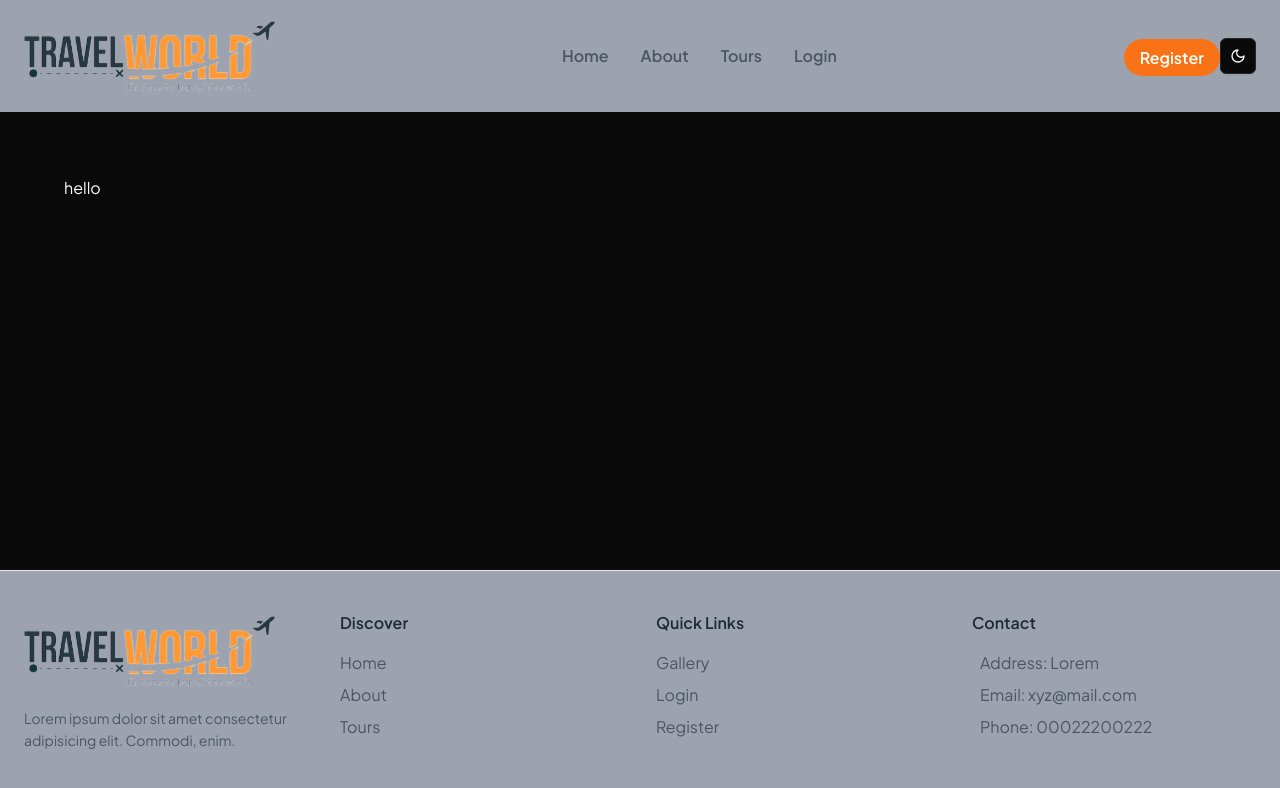
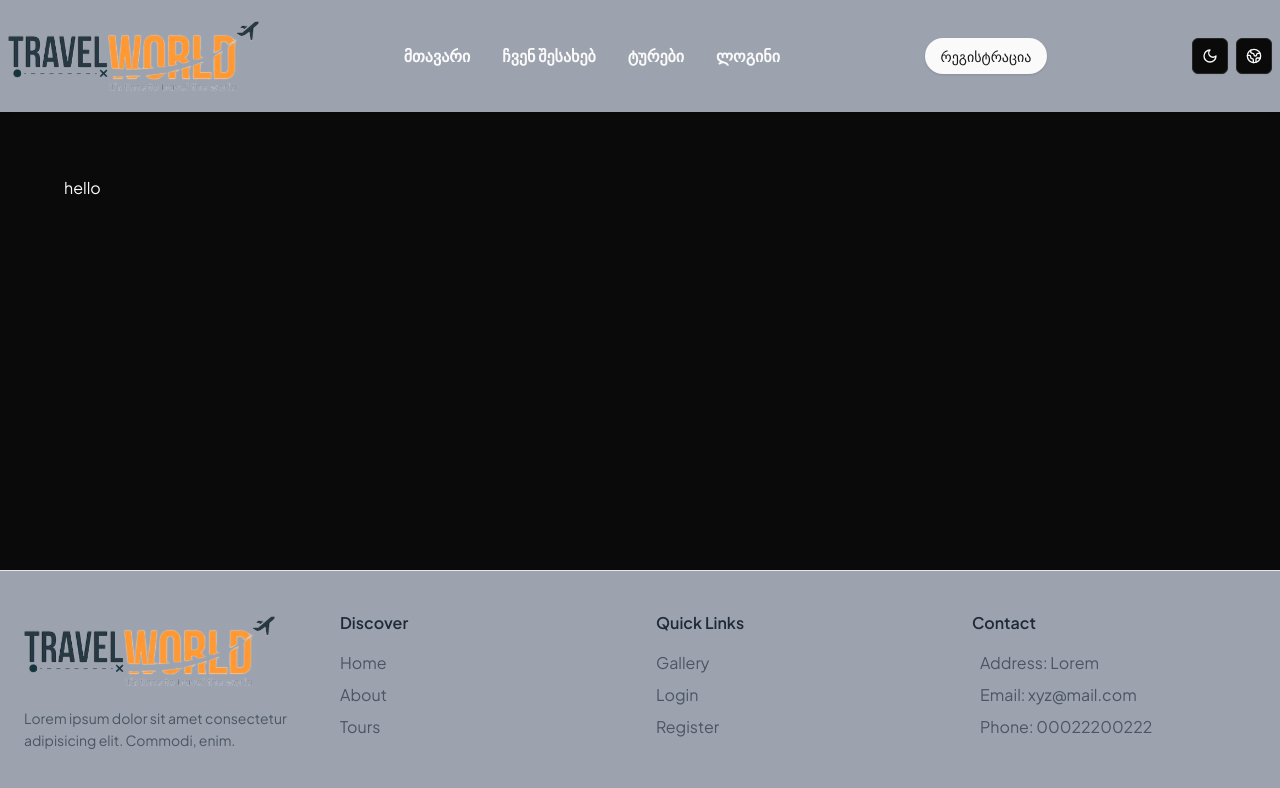
Before and after one commit to dachidavituri/myTravel, a React (Vite) app: page / in a window 1280 px wide. Shown: the top 788 px of the page. Built offline with nearby package versions, Linux system fonts and the light colour scheme.

Commit message:
complete header

```diff
--- a/package.json
+++ b/package.json
@@ -24,6 +24,7 @@
     "react": "^18.3.1",
     "react-dom": "^18.3.1",
     "react-i18next": "^15.4.0",
+    "react-router": "^7.1.1",
     "tailwind-merge": "^2.6.0",
     "tailwindcss-animate": "^1.0.7"
   },
--- /dev/null
+++ b/src/components/base/chang-language/change-language.tsx
@@ -0,0 +1,41 @@
+import { Earth } from "lucide-react";
+import i18n from "i18next";
+import { Button } from "@/components/ui/button";
+import {
+  DropdownMenu,
+  DropdownMenuContent,
+  DropdownMenuItem,
+  DropdownMenuTrigger,
+} from "@/components/ui/dropdown-menu";
+import { useLocation, useNavigate } from "react-router";
+
+export function ChangeLanguage() {
+  const location = useLocation();
+  const navigate = useNavigate();
+  const changeLanguage = (lang: string) => {
+    const currentParams = new URLSearchParams(location.search);
+    const newPath = `/${lang}${location.pathname.substring(3)}`;
+    const newSearch = currentParams.toString();
+
+    i18n.changeLanguage(lang);
+    navigate(`${newPath}?${newSearch}`, { replace: true });
+  };
+
+  return (
+    <DropdownMenu>
+      <DropdownMenuTrigger asChild>
+        <Button variant="outline" size="icon">
+          <Earth />
+        </Button>
+      </DropdownMenuTrigger>
+      <DropdownMenuContent align="end">
+        <DropdownMenuItem onClick={() => changeLanguage("en")}>
+          English
+        </DropdownMenuItem>
+        <DropdownMenuItem onClick={() => changeLanguage("ka")}>
+          ქართული
+        </DropdownMenuItem>
+      </DropdownMenuContent>
+    </DropdownMenu>
+  );
+}
--- /dev/null
+++ b/src/components/base/chang-language/index.ts
@@ -0,0 +1 @@
+export * from "./change-language";
--- a/src/components/base/header/header-cva.ts
+++ b/src/components/base/header/header-cva.ts
@@ -3,20 +3,11 @@ import { cva } from "class-variance-authority";
 export const navItem = cva("hover:text-orange-500 transition duration-200", {
   variants: {
     isMenuOpen: {
-      true: "text-gray-600",
-      false: "text-gray-800",
+      true: "text-sm",
+      false: "text-base",
     },
   },
 });
-
 export const buttonStyles = cva(
   "bg-orange-500 text-white px-4 py-2 rounded-full hover:bg-orange-600 transition duration-200",
-  {
-    variants: {
-      isMobile: {
-        true: "md:hidden",
-        false: "hidden md:block",
-      },
-    },
-  },
 );
--- a/src/components/base/header/header.tsx
+++ b/src/components/base/header/header.tsx
@@ -3,42 +3,50 @@ import TravelWorldIcon from "../travel-world";
 import { navItem, buttonStyles } from "./header-cva";
 import { ModeToggle } from "@/components/theme/mode-toggle";
 import { useTheme } from "@/components/theme/theme-provider";
+import { Link, NavLink } from "react-router";
+import { Button } from "@/components/ui/button";
+import Menu from "./menu";
+import { ChangeLanguage } from "../chang-language";
+import { useTranslation } from "react-i18next";
 const Header: React.FC = () => {
   const [isMenuOpen, setIsMenuOpen] = useState(false);
 
   const toggleMenu = () => {
     setIsMenuOpen(!isMenuOpen);
   };
+  const { t } = useTranslation();
   const { theme } = useTheme();
   const headerBgColor = theme == "dark" ? "bg-gray-400" : "bg-white";
-
   return (
     <header className={`${headerBgColor} shadow-md font-semibold`}>
-      <div className="container mx-auto flex items-center justify-between py-4 px-6">
+      <div className="container mx-auto flex items-center justify-between py-4 px-2">
         <div className="flex items-center space-x-2">
           <TravelWorldIcon />
         </div>
-        <nav className="hidden md:flex space-x-8 text-gray-600">
-          <a href="#home" className={navItem()}>
-            Home
-          </a>
-          <a href="#about" className={navItem()}>
-            About
-          </a>
-          <a href="#tours" className={navItem()}>
-            Tours
-          </a>
-          <a href="#login" className={navItem()}>
-            Login
-          </a>
+        <nav className="hidden lg:flex space-x-8">
+          <NavLink to={"home"} className={navItem({ isMenuOpen })}>
+            {t("header.home")}
+          </NavLink>
+          <NavLink to={"about"} className={navItem({ isMenuOpen })}>
+            {t("header.about")}
+          </NavLink>
+          <NavLink to={"tours"} className={navItem({ isMenuOpen })}>
+            {t("header.tours")}
+          </NavLink>
+          <NavLink to={"login"} className={navItem({ isMenuOpen })}>
+            {t("header.login")}
+          </NavLink>
         </nav>
-        <div className="hidden md:block">
-          <a href="#register" className={buttonStyles()}>
-            Register
-          </a>
+        <div className="hidden lg:block">
+          <Link to={"register"}>
+            <Button className={buttonStyles()}>{t("header.register")}</Button>
+          </Link>
+        </div>
+        <div className="hidden lg:flex gap-2">
           <ModeToggle />
+          <ChangeLanguage />
         </div>
-        <div className="md:hidden">
+        <div className="lg:hidden">
           <button
             onClick={toggleMenu}
             className="text-gray-600 focus:outline-none hover:text-orange-500"
@@ -60,47 +68,7 @@ const Header: React.FC = () => {
           </button>
         </div>
       </div>
-      {isMenuOpen && (
-        <div className="md:hidden bg-white shadow-md">
-          <nav className="flex flex-col space-y-4 p-4 text-gray-600">
-            <a
-              href="#home"
-              className={navItem()}
-              onClick={() => setIsMenuOpen(false)}
-            >
-              Home
-            </a>
-            <a
-              href="#about"
-              className={navItem()}
-              onClick={() => setIsMenuOpen(false)}
-            >
-              About
-            </a>
-            <a
-              href="#tours"
-              className={navItem()}
-              onClick={() => setIsMenuOpen(false)}
-            >
-              Tours
-            </a>
-            <a
-              href="#login"
-              className={navItem()}
-              onClick={() => setIsMenuOpen(false)}
-            >
-              Login
-            </a>
-            <a
-              href="#register"
-              className="bg-orange-500 text-white px-4 py-2 rounded-full hover:bg-orange-600 transition duration-200 text-center"
-              onClick={() => setIsMenuOpen(false)}
-            >
-              Register
-            </a>
-          </nav>
-        </div>
-      )}
+      <Menu isMenuOpen={isMenuOpen} setIsMenuOpen={setIsMenuOpen} />
     </header>
   );
 };
--- /dev/null
+++ b/src/components/base/header/menu/index.ts
@@ -0,0 +1 @@
+export { default } from "./menu";
--- /dev/null
+++ b/src/components/base/header/menu/menu.tsx
@@ -0,0 +1,44 @@
+import { ModeToggle } from "@/components/theme/mode-toggle";
+import { Button } from "@/components/ui/button";
+import { Link, NavLink } from "react-router";
+import { buttonStyles, navItem } from "../header-cva";
+import { MenuProps } from "./menu.types";
+import { ChangeLanguage } from "../../chang-language";
+import { useTranslation } from "react-i18next";
+
+const Menu: React.FC<MenuProps> = ({ isMenuOpen, setIsMenuOpen }) => {
+  const { t } = useTranslation();
+  return (
+    isMenuOpen && (
+      <div className="lg:hidden  shadow-md">
+        <div className="p-4 flex gap-2">
+          <ModeToggle />
+          <ChangeLanguage />
+        </div>
+        <nav className="flex flex-col space-y-4 p-4">
+          <NavLink to={"home"} className={navItem({ isMenuOpen })}>
+            {t("header.home")}
+          </NavLink>
+          <NavLink to={"about"} className={navItem({ isMenuOpen })}>
+            {t("header.about")}
+          </NavLink>
+          <NavLink to={"tours"} className={navItem({ isMenuOpen })}>
+            {t("header.tours")}
+          </NavLink>
+          <NavLink to={"login"} className={navItem({ isMenuOpen })}>
+            {t("header.login")}
+          </NavLink>
+          <Link to={"register"}>
+            <Button
+              className={buttonStyles()}
+              onClick={() => setIsMenuOpen(false)}
+            >
+              {t("header.register")}
+            </Button>
+          </Link>
+        </nav>
+      </div>
+    )
+  );
+};
+export default Menu;
--- /dev/null
+++ b/src/components/base/header/menu/menu.types.ts
@@ -0,0 +1,4 @@
+export interface MenuProps {
+  isMenuOpen: boolean;
+  setIsMenuOpen: React.Dispatch<React.SetStateAction<boolean>>;
+}
--- a/src/i18n/en/header.json
+++ b/src/i18n/en/header.json
@@ -1,3 +1,7 @@
 {
-  "logo": "hello"
+  "home": "Home",
+  "about": "About",
+  "tours": "Tours",
+  "login": "Login",
+  "register": "Register"
 }
--- a/src/i18n/ka/header.json
+++ b/src/i18n/ka/header.json
@@ -1,3 +1,7 @@
 {
-  "logo": "გამარჯობა"
+  "home": "მთავარი",
+  "about": "ჩვენ შესახებ",
+  "tours": "ტურები",
+  "login": "ლოგინი",
+  "register": "რეგისტრაცია"
 }
--- a/src/main.tsx
+++ b/src/main.tsx
@@ -3,9 +3,12 @@ import { createRoot } from "react-dom/client";
 import "./index.css";
 import App from "./App.tsx";
 import "@/i18n";
+import { BrowserRouter } from "react-router";
 
 createRoot(document.getElementById("root")!).render(
   <StrictMode>
-    <App />
+    <BrowserRouter>
+      <App />
+    </BrowserRouter>
   </StrictMode>,
 );
```
Also changed, not shown: src/data.ts (added), 1 other file (tests, documents, lock files or other folders).
